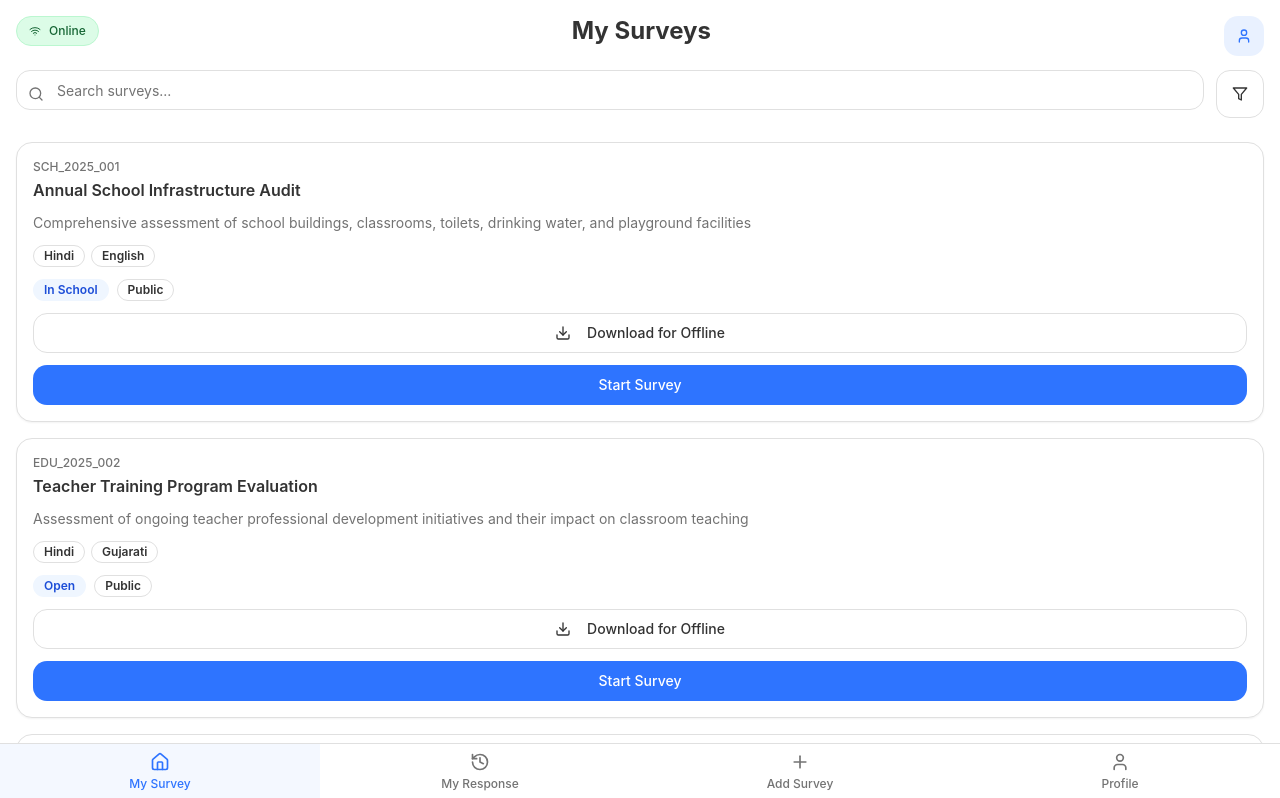
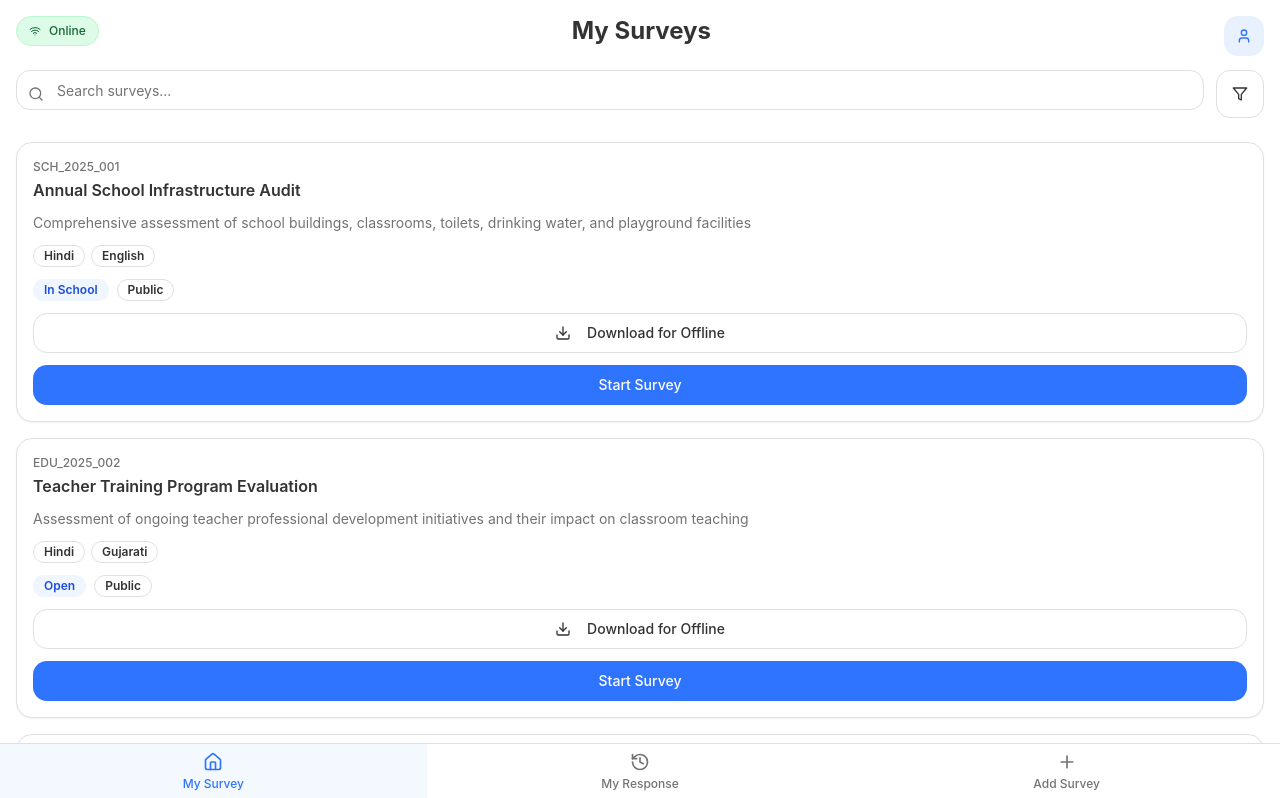
Before and after one commit to repo-sumit/fmb-demo, a React (Vite) app: page / in a window 1280 px wide. Shown: the top 798 px of the page. Built offline with nearby package versions, Linux system fonts and the light colour scheme; sample sign-in values are in the browser's storage.

Commit message:
Remove profile button from bottom navigation
Remove the profile button from the bottom navigation bar.

```diff
--- a/src/components/BottomNavigation.tsx
+++ b/src/components/BottomNavigation.tsx
@@ -1,7 +1,7 @@
 
 import React from 'react';
 import { useLocation, useNavigate } from 'react-router-dom';
-import { Home, Plus, User, History } from 'lucide-react';
+import { Home, Plus, History } from 'lucide-react';
 
 const BottomNavigation: React.FC = () => {
   const location = useLocation();
@@ -10,8 +10,7 @@ const BottomNavigation: React.FC = () => {
   const navItems = [
     { id: 'home', label: 'My Survey', icon: Home, path: '/' },
     { id: 'history', label: 'My Response', icon: History, path: '/history' },
-    { id: 'add', label: 'Add Survey', icon: Plus, path: '/add-survey' },
-    { id: 'profile', label: 'Profile', icon: User, path: '/profile' }
+    { id: 'add', label: 'Add Survey', icon: Plus, path: '/add-survey' }
   ];
 
   return (
```
